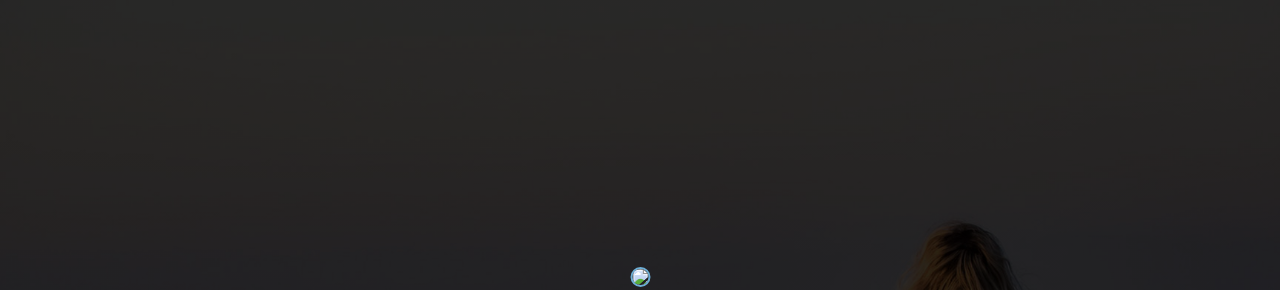
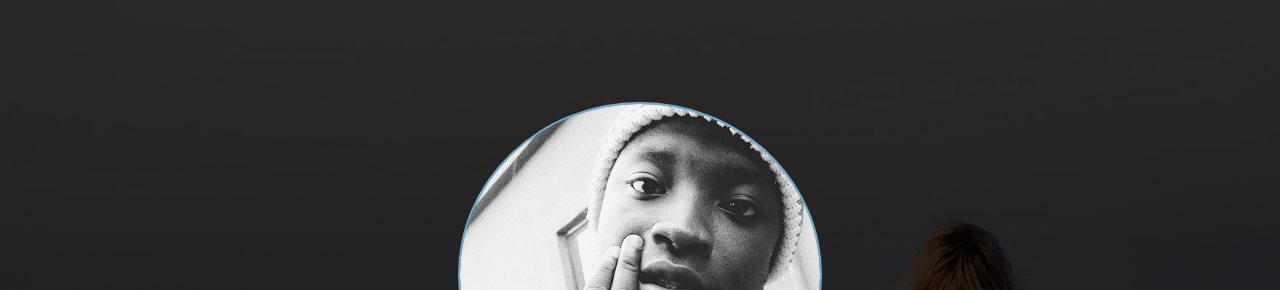
Before and after one commit to Ali2icy/alystech, a plain HTML site: page index.html in a window 1280 px wide. Shown: the part 71-361 px from the top of the page. Drawn offline with nearby package versions, Linux system fonts and the light colour scheme; files whose address does not match are found by name.

Commit message:
Update index.html

```diff
--- a/index.html
+++ b/index.html
@@ -21,7 +21,7 @@
 		<header id="header">
 			<div class="container text-center">
 				<div class="user-box">
-					<img src="img/user1.jpeg" />
+					<img src="user1.jpeg" />
 					<h1>Ali Mustapha</h1>
 					<p>Freelance Front End Deverloper</p>
 				</div>
```
